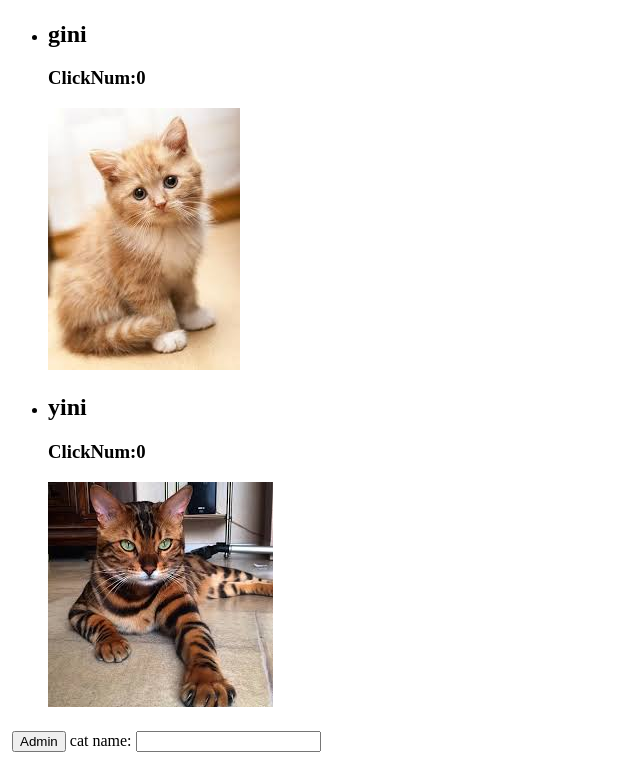
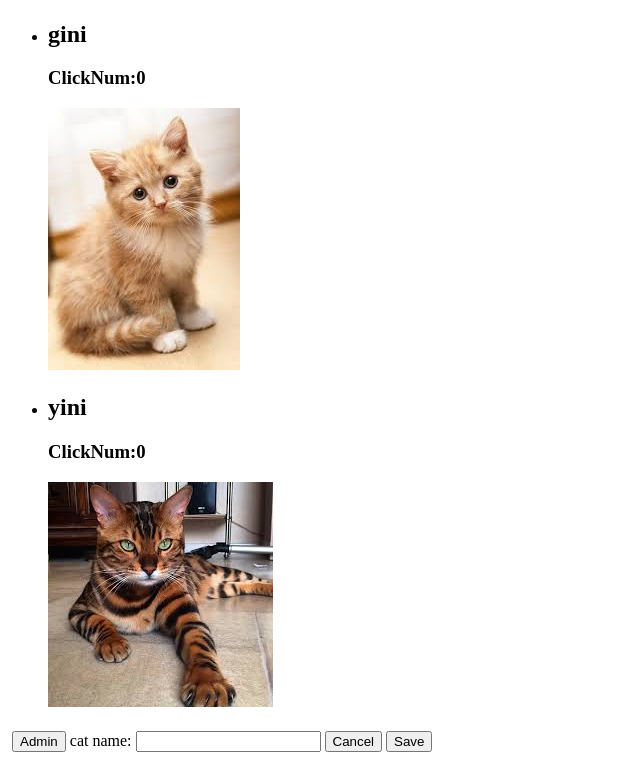
Before and after one commit to mahadyC/catlist, a plain HTML site: page index.html in a window 1280 px wide. Shown: the part 1104-1864 px from the top of the page, without its empty margins (0-640 px from the left). Drawn offline with nearby package versions, Linux system fonts and the light colour scheme.

Commit message:
Add cancel and save button.

```diff
--- a/index.html
+++ b/index.html
@@ -32,6 +32,8 @@
         <button id="admin">Admin</button>
         <label>cat name:</label>
         <input type="text" name="catNameInput">
+        <button id="cancel">Cancel</button>
+        <button id="save">Save</button>
     </div>
 </body>
 
```
